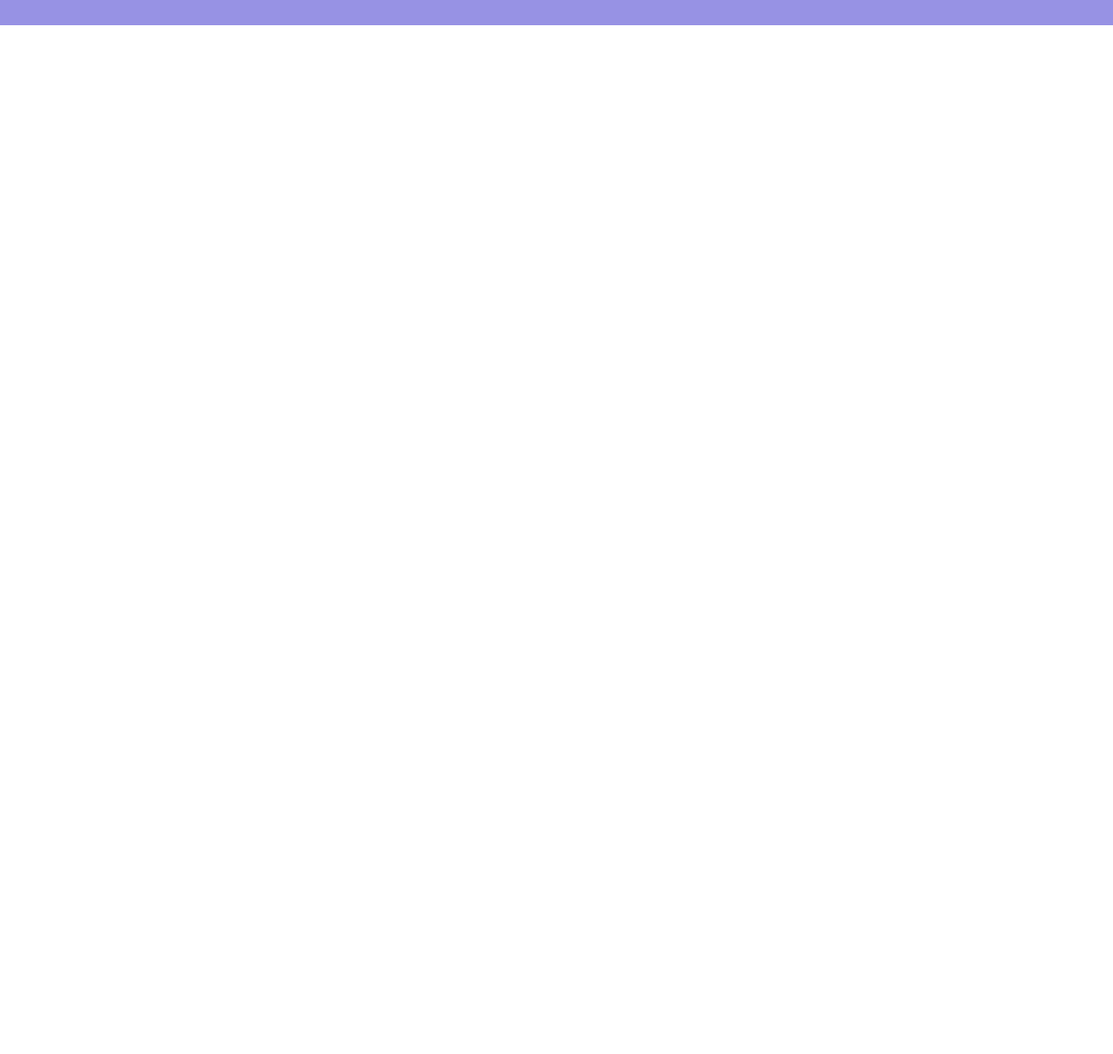
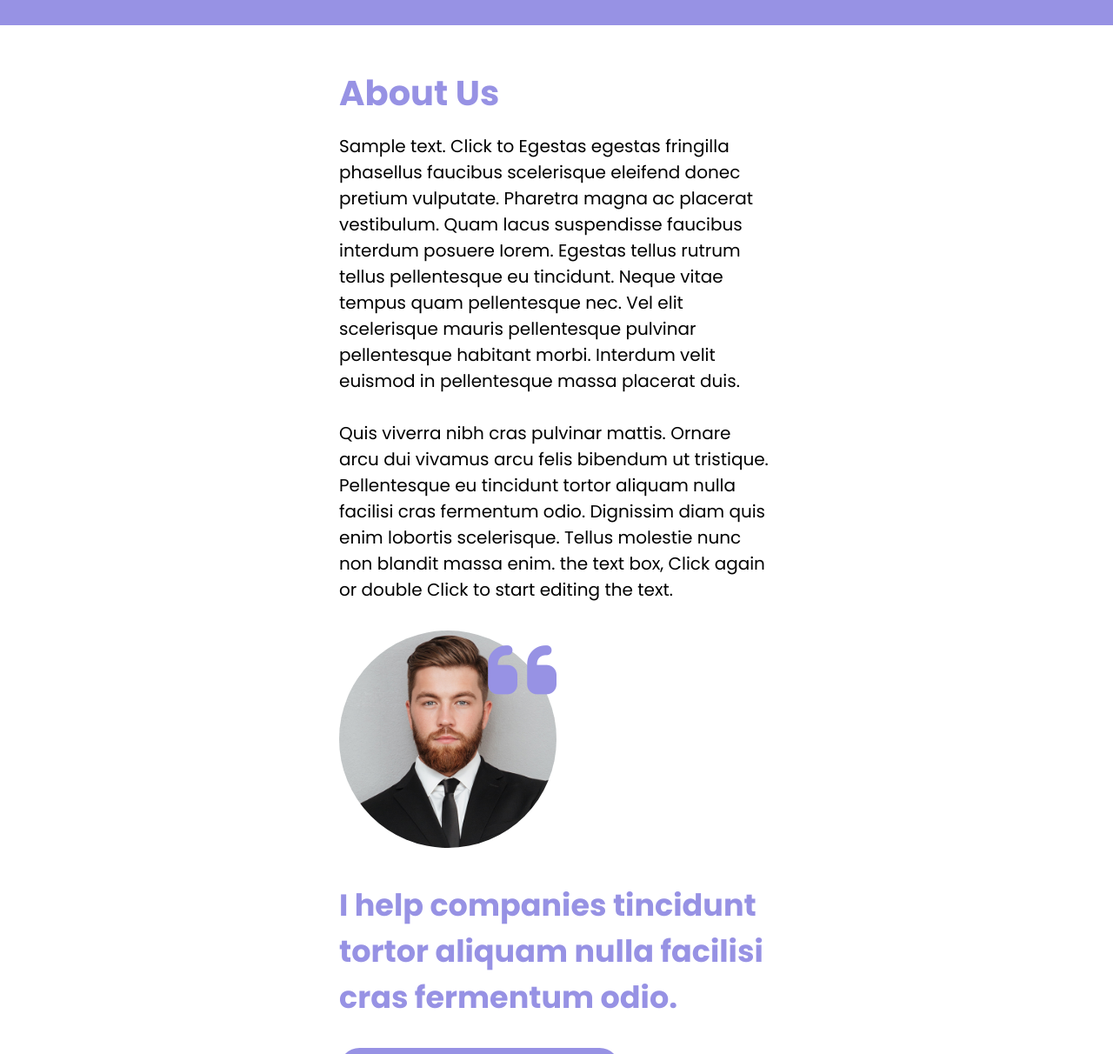
Before and after one commit to AlfredoCastrogiovanni/htmlcss-responsive-layout, a plain HTML site: page index.html in a window 1280 px wide. Shown: the part 8859-10071 px from the top of the page at 87% size. Before the commit the page ends 8888 px from the top, so only its background shows below. Drawn offline with Linux system fonts and the light colour scheme.

Commit message:
creazione section#about-us

```diff
--- a/assets/style/style.css
+++ b/assets/style/style.css
@@ -326,3 +326,58 @@ header .wrapper .mobile-nav {
     color: rgb(151, 146, 228);
     font-weight: 600;
 }
+
+/* About Us */
+#about-us {
+    margin-top: 3rem;
+}
+
+#about-us .wrapper .left-column {
+    margin-bottom: 2rem;
+}
+
+#about-us .wrapper .left-column h1 {
+    font-size: 40px;
+    color: rgb(151, 146, 228);
+    padding-bottom: 1rem;
+}
+
+#about-us .wrapper .left-column p {
+    font-size: 20px;
+}
+
+#about-us .wrapper .right-column .img-wrapper {
+    background-image: url(../img/about.jpg);
+    background-size: cover;
+    background-position: center;
+    border-radius: 50%;
+    height: 250px;
+    width: 250px;
+    display: inline-block;
+    position: relative;
+}
+
+#about-us .wrapper .right-column .img-wrapper i {
+    color: rgb(151, 146, 228);
+    font-size: 90px;
+    position: absolute;
+    top: 0;
+    right: 0;
+}
+
+#about-us .wrapper .right-column p {
+    font-size: 35px;
+    color: rgb(151, 146, 228);
+    font-weight: 600;
+    padding: 2rem 0;
+}
+
+#about-us .wrapper .right-column button {
+    font-size: 20px;
+    padding: 0.75rem 3.5rem;
+}
+
+#about-us .wrapper .left-column,
+#about-us .wrapper .right-column {
+    width: 100%;
+}
--- a/index.html
+++ b/index.html
@@ -279,7 +279,54 @@
             </div>
         </section>
 
-        <section id="about-us"></section>
+        <section id="about-us">
+            <div class="wrapper container">
+                <div class="left-column">
+                    <h1>About Us</h1>
+                    <p>
+                        Sample text. Click to Egestas egestas
+                        fringilla phasellus faucibus scelerisque
+                        eleifend donec pretium vulputate.
+                        Pharetra magna ac placerat vestibulum.
+                        Quam lacus suspendisse faucibus
+                        interdum posuere Iorem. Egestas tellus
+                        rutrum tellus pellentesque eu tincidunt.
+                        Neque vitae tempus quam pellentesque
+                        nec. Vel elit scelerisque mauris
+                        pellentesque pulvinar pellentesque
+                        habitant morbi. Interdum velit euismod
+                        in pellentesque massa placerat duis.
+                        <br>
+                        <br>
+                        Quis viverra nibh cras pulvinar mattis.
+                        Ornare arcu dui vivamus arcu felis
+                        bibendum ut tristique. Pellentesque eu
+                        tincidunt tortor aliquam nulla facilisi
+                        cras fermentum odio. Dignissim diam
+                        quis enim lobortis scelerisque. Tellus
+                        molestie nunc non blandit massa enim.
+                        the text box, Click again or double Click
+                        to start editing the text.
+                    </p>
+                </div>
+                <div class="right-column">
+                    <div class="img-wrapper">
+                        <i class="fa-solid fa-quote-left"></i>
+                    </div>
+                    <p>
+                        I help companies
+                        tincidunt tortor aliquam
+                        nulla facilisi cras
+                        fermentum odio.
+                    </p>
+                    <button class="button button-purple">
+                        <i class="fa-brands fa-linkedin">
+                        </i>
+                        Find me on linkedin
+                    </button>
+                </div>
+            </div>
+        </section>
 
     </main>
 
```
